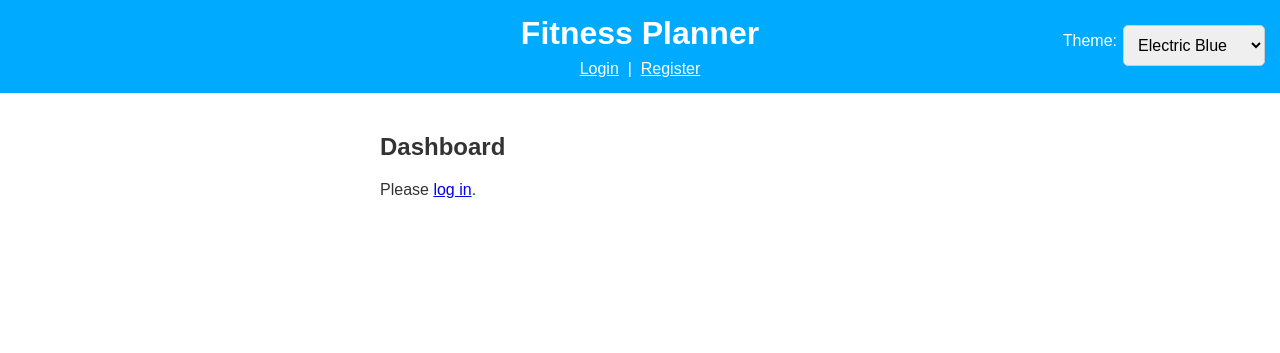
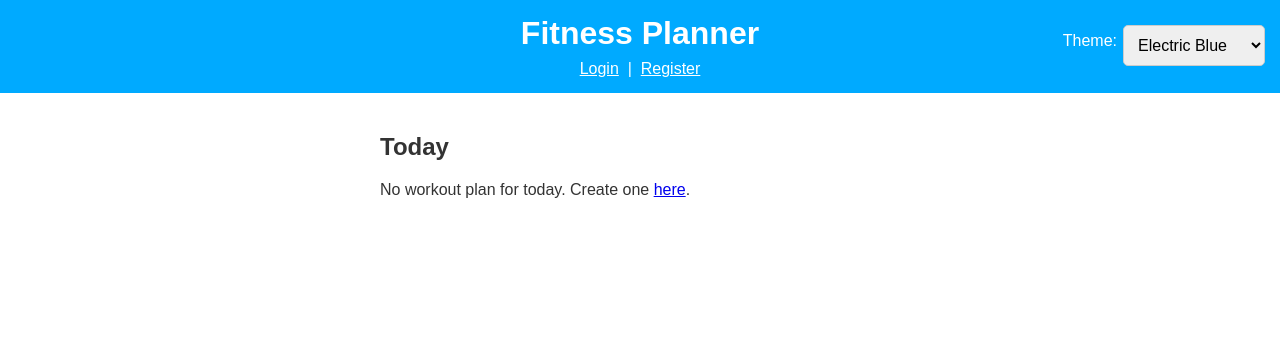
Before and after one commit to incognizantx/fitness_app, a Flask app: page / in a window 1280 px wide. Shown: the top 353 px of the page. Run offline with Flask 3, Linux system fonts and the light colour scheme.

Commit message:
partially added workout planner

```diff
--- a/fitness_app/main/routes.py
+++ b/fitness_app/main/routes.py
@@ -1,6 +1,9 @@
-from flask import Blueprint, render_template, redirect, url_for, flash
+from flask import Blueprint, render_template, request, redirect, url_for, jsonify, flash
 from flask_login import login_required, current_user
-from fitness_app.models import User, db
+from fitness_app.models import User, db, WorkoutPlan, WorkoutDay, WorkoutLog
+from fitness_app.forms import WorkoutPlanForm
+from fitness_app.planner import generate_plan_for_user, get_today_for_user
+from datetime import date
 
 main_bp = Blueprint("main", __name__, url_prefix="")
 
@@ -11,7 +14,16 @@ def index():
 @main_bp.route("/dashboard")
 @login_required
 def dashboard():
-    return render_template("main/dashboard.html", user=current_user)
+    todays_plan = WorkoutPlan.query.filter_by(
+        user_id=current_user.id,
+        created_at=date.today()
+    ).first()
+
+    return render_template(
+        "main/dashboard.html",
+        user=current_user,
+        today=todays_plan
+    )
 
 @main_bp.route("/admin")
 @login_required
@@ -22,3 +34,51 @@ def admin_dashboard():
         return render_template("access_denied.html"), 403
 
     return render_template("admin_dashboard.html", users=users)
+
+@main_bp.route("/planner", methods=["GET", "POST"])
+@login_required
+def planner():
+    form = WorkoutPlanForm()   # ✅ create form instance
+    if form.validate_on_submit():
+        plan = WorkoutPlan(
+            source=form.source.data,
+            goal=form.goal.data,
+            days=form.days.data,
+            user_id=current_user.id,
+        )
+
+    #         id = db.Column(db.Integer, primary_key=True)
+    # user_id = db.Column(db.Integer, db.ForeignKey("user.id"), nullable=False, index=True)
+    # start_date = db.Column(db.Date, default=date.today, index=True)
+    # days = db.Column(db.Integer, default=28)                # 4 weeks by default
+    # source = db.Column(db.String(20), default="AI")         # "AI" or "Preset"
+    # intensity = db.Column(db.String(10))                    # Low/Medium/High (from AI)
+    # created_at = db.Column(db.DateTime, default=datetime.utcnow)
+        db.session.add(plan)
+        db.session.commit()
+        flash("Workout plan created!", "success")
+        return redirect(url_for("main.dashboard"))
+
+    return render_template("main/planner.html", form=form)  # ✅ pass form
+
+@main_bp.route("/toggle_item", methods=["POST"])
+@login_required
+def toggle_item():
+    """AJAX: toggle completion for an item in today's workout."""
+    day_id = int(request.form["day_id"])
+    idx = int(request.form["item_index"])
+    day = WorkoutDay.query.get_or_404(day_id)
+    if day.plan.user_id != current_user.id:
+        return jsonify({"ok": False, "error": "Forbidden"}), 403
+
+    items = day.items or []
+    if idx < 0 or idx >= len(items):
+        return jsonify({"ok": False, "error": "Bad index"}), 400
+
+    items[idx]["completed"] = not bool(items[idx].get("completed"))
+    day.items = items
+    db.session.add(day)
+    db.session.add(WorkoutLog(user_id=current_user.id, workout_day_id=day.id, item_index=idx,
+                              completed=items[idx]["completed"]))
+    db.session.commit()
+    return jsonify({"ok": True, "completed": items[idx]["completed"]})
--- /dev/null
+++ b/fitness_app/planner.py
@@ -0,0 +1,91 @@
+from datetime import date, timedelta
+import random
+from typing import List, Dict, Tuple, Literal
+from fitness_app.models import WorkoutPlan, WorkoutDay, db, User
+# If you already integrated a tiny ML earlier, you can import it here:
+try:
+    from ml_engine import predict_intensity  # (age, weight, height, gender, goal) -> ("Low/Medium/High", bmi)
+except Exception:
+    predict_intensity = None  # fallback to heuristic if not available
+
+ExerciseItem = Dict[str, object]  # {name, sets?, reps?, minutes?, completed}
+
+# --- Exercise banks ---
+BANK = {
+    "strength": [
+        "Back squats", "Front squats", "Romanian deadlifts", "Deadlifts",
+        "Bench press", "Overhead press", "Barbell rows", "Pull-ups", "Dips",
+        "Goblet squats", "Walking lunges", "Kettlebell swings", "Plank"
+    ],
+    "cardio": [
+        "Rower easy", "Incline walk", "Steady run", "Tempo run",
+        "Cycling", "Elliptical", "Stair climber", "Swim"
+    ]
+}
+
+def bmi_from_profile(u: User) -> float | None:
+    if not (u.height_cm and u.weight_kg):
+        return None
+    h = max(u.height_cm, 1) / 100.0
+    return round(u.weight_kg / (h*h), 1)
+
+def intensity_from_profile(u: User, goal: Literal["Weight Loss","Muscle Gain","Endurance"]) -> str:
+    # Prefer ML if provided
+    if predict_intensity and u.age and u.weight_kg and u.height_cm and u.gender:
+        label, _ = predict_intensity(u.age, u.weight_kg, u.height_cm, u.gender, goal)
+        return label
+
+    # Fallback heuristic by age & BMI
+    bmi = bmi_from_profile(u) or 24.0
+    if (u.age or 30) < 25 and bmi < 26: return "High"
+    if (u.age or 35) > 45 or bmi > 30:  return "Low"
+    return "Medium"
+
+def preset_volume(intensity: str) -> Tuple[int, int, int]:
+    """returns (strength_moves, sets, cardio_min)"""
+    cfg = {
+        "Low": (3, 2, 15),
+        "Medium": (4, 3, 25),
+        "High": (5, 4, 35),
+    }
+    return cfg.get(intensity, (4,3,25))
+
+def make_day(strength_moves: int, sets: int, cardio_min: int) -> List[ExerciseItem]:
+    strength = random.sample(BANK["strength"], strength_moves)
+    items: List[ExerciseItem] = [{"name": mv, "sets": sets, "reps": 8, "completed": False} for mv in strength]
+    items.append({"name": random.choice(BANK["cardio"]), "minutes": cardio_min, "completed": False})
+    return items
+
+def generate_plan_for_user(user: User, days: int = 28, source: str = "AI",
+                           goal: Literal["Weight Loss","Muscle Gain","Endurance"]="Weight Loss") -> WorkoutPlan:
+    intensity = intensity_from_profile(user, goal) if source == "AI" else "Medium"
+
+    strength_moves, sets, cardio = preset_volume(intensity)
+    start = date.today()
+
+    plan = WorkoutPlan(user_id=user.id, start_date=start, days=days, source=source, intensity=intensity)
+    db.session.add(plan)
+    db.session.flush()  # get plan.id
+
+    for i in range(days):
+        d = start + timedelta(days=i)
+        # 3 on, 1 off pattern
+        if (i % 4) == 3:
+            items = [{"name": "Active recovery walk", "minutes": 20, "completed": False}]
+        else:
+            items = make_day(strength_moves, sets, cardio)
+        db.session.add(WorkoutDay(plan_id=plan.id, day_index=i, date=d, items=items))
+
+    db.session.commit()
+    return plan
+
+def get_today_for_user(user: User) -> Tuple[WorkoutPlan | None, WorkoutDay | None, int | None]:
+    plan = (WorkoutPlan.query
+            .filter_by(user_id=user.id)
+            .order_by(WorkoutPlan.start_date.desc())
+            .first())
+    if not plan: return None, None, None
+    delta = (date.today() - plan.start_date).days
+    if delta < 0 or delta >= plan.days: return plan, None, delta
+    wday = WorkoutDay.query.filter_by(plan_id=plan.id, day_index=delta).first()
+    return plan, wday, delta
--- a/fitness_app/templates/admin_dashboard.html
+++ b/fitness_app/templates/admin_dashboard.html
@@ -11,6 +11,7 @@
         <th>Email</th>
         <th>Admin</th>
         <th>Age</th>
+        <th>Height</th>
       </tr>
     </thead>
     <tbody>
@@ -21,6 +22,7 @@
         <td>{{ user.email }}</td>
         <td>{{ "Yes" if user.is_admin else "No" }}</td>
         <td>{{user.age}}</td>
+        <td>{{user.height_cm}}</td>
       </tr>
       {% endfor %}
     </tbody>
--- a/fitness_app/templates/base.html
+++ b/fitness_app/templates/base.html
@@ -24,6 +24,7 @@
     {% if current_user.is_authenticated %}
       <span>Hi, {{ current_user.username }}!</span>
       &nbsp;|&nbsp; <a href="{{ url_for('main.dashboard') }}" style="color:#fff">Dashboard</a>
+      &nbsp;|&nbsp; <a href="{{ url_for('main.planner') }}" style="color:#fff">Planner</a>
       &nbsp;|&nbsp; <a href="{{ url_for('auth.logout') }}" style="color:#fff">Logout</a>
     {% else %}
       <a href="{{ url_for('auth.login') }}" style="color:#fff">Login</a>
--- a/fitness_app/templates/main/dashboard.html
+++ b/fitness_app/templates/main/dashboard.html
@@ -1,11 +1,29 @@
 {% extends "base.html" %}
 {% block title %}Dashboard · Fitness App{% endblock %}
 {% block content %}
-<h2>Dashboard</h2>
-{% if current_user.is_authenticated %}
-  <p>Welcome, <strong>{{ current_user.username }}</strong>.</p>
-  <p>This is your dashboard. Next step: we’ll add today’s plan & progress tracking here.</p>
+<h2>Today</h2>
+
+{% if today %}
+  <div class="card">
+    <h3>Today's Workout Plan</h3>
+    <p><strong>{{ today.name }}</strong></p>
+    <p>{{ today.description }}</p>
+  </div>
 {% else %}
-  <p>Please <a href="{{ url_for('auth.login') }}">log in</a>.</p>
+  <p>No workout plan for today. Create one <a href="{{ url_for('main.planner') }}">here</a>.</p>
 {% endif %}
+
+<script>
+document.addEventListener('change', (e) => {
+  if (e.target.matches('input[type="checkbox"][data-day]')) {
+    const form = new FormData();
+    form.append('day_id', e.target.dataset.day);
+    form.append('item_index', e.target.dataset.index);
+    fetch('{{ url_for("main.toggle_item") }}', { method: 'POST', body: form })
+      .then(r => r.json()).then(j => {
+        if (!j.ok) { alert(j.error || "Failed to save"); e.target.checked = !e.target.checked; }
+      }).catch(() => { alert("Network error"); e.target.checked = !e.target.checked; });
+  }
+});
+</script>
 {% endblock %}
```
Also changed, not shown: fitness_app/forms.py (+6 -1 lines), fitness_app/models.py (+40 -1 lines), fitness_app/templates/main/planner.html (added, +27 -0 lines), fitness_app/static/style.css (line endings or trailing spaces), instance/fitness.db, requirements.txt (renamed from fitness_app/requirements.txt).
